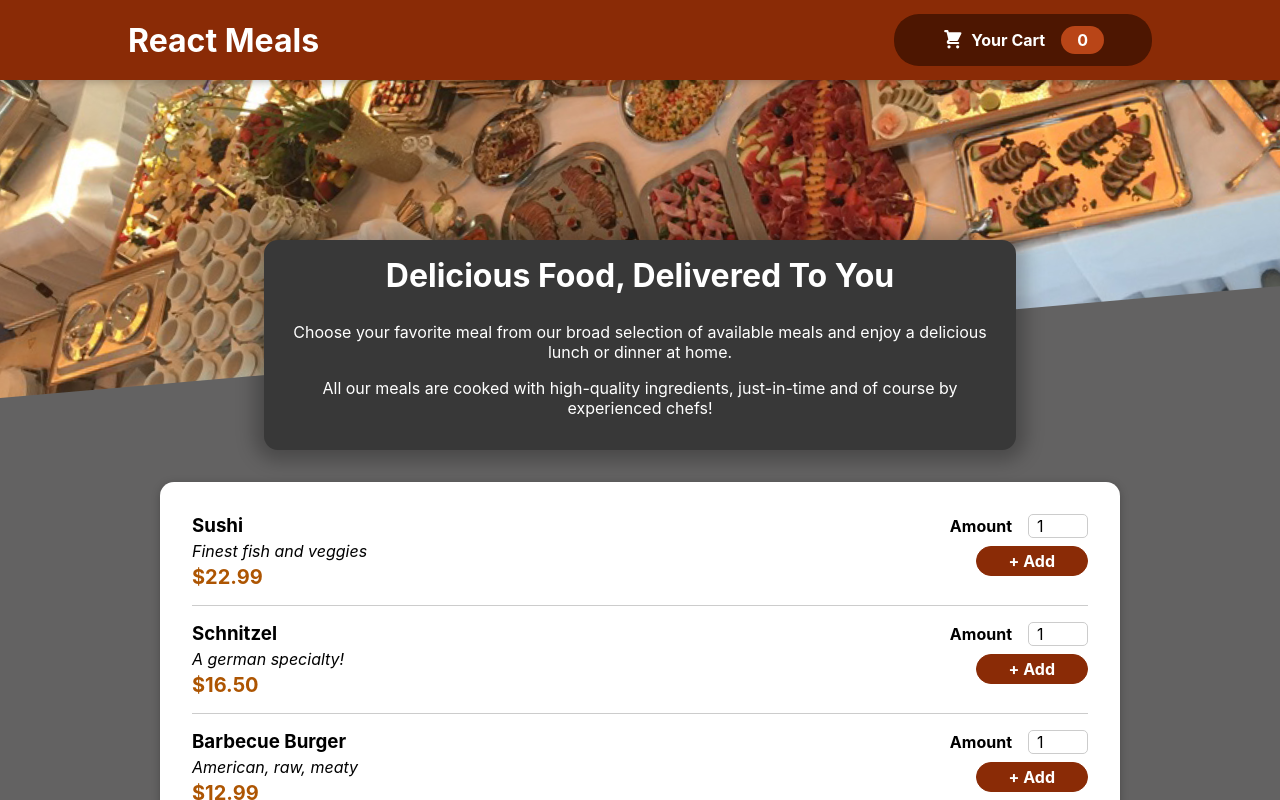
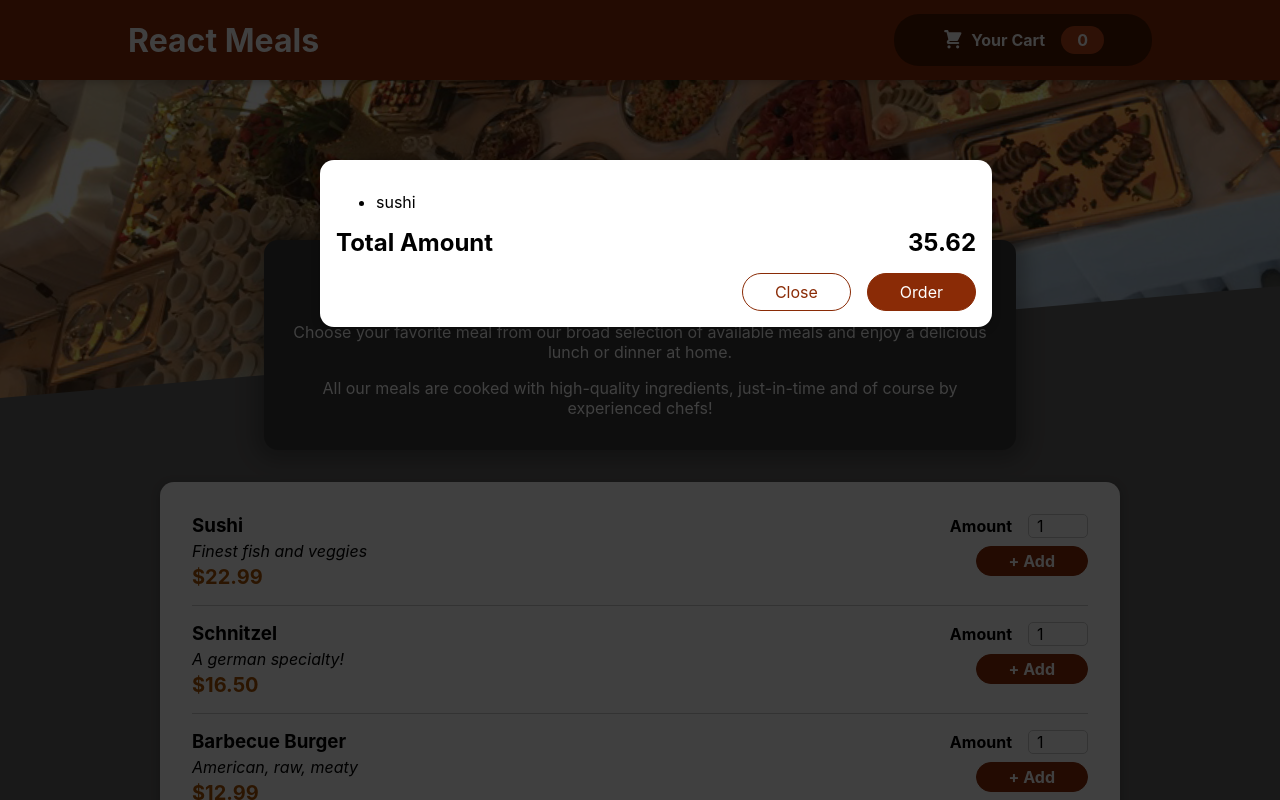
Before and after one commit to karthik-140/restaurant-website, a React (Create React App) app: page / in a window 1280 px wide. Shown: the top 800 px of the page. Built offline with nearby package versions, Linux system fonts and the light colour scheme.

Commit message:
adding-cart-cmp-using-modal-portal

```diff
--- a/public/index.html
+++ b/public/index.html
@@ -28,6 +28,7 @@
   </head>
   <body>
     <noscript>You need to enable JavaScript to run this app.</noscript>
+    <div id="overlays"></div>
     <div id="root"></div>
     <!--
       This HTML file is a template.
--- a/src/App.js
+++ b/src/App.js
@@ -2,10 +2,12 @@
 
 import Header from "./components/Layout/Header";
 import Meals from "./components/Meals/Meals";
+import Cart from "./components/Cart/Cart";
 
 function App() {
   return (
     <Fragment>
+      <Cart />
       <Header />
       <Meals />
     </Fragment>
--- /dev/null
+++ b/src/components/Cart/Cart.js
@@ -0,0 +1,27 @@
+import Modal from '../UI/Modal';
+import classes from './Cart.module.css';
+
+const Cart = (props) => {
+    const cartItems = (
+        <ul className={classes['cart-name']}>
+            {[{  id: 'c1', name: 'sushi', amount: 2, price: 12.99 },].map((item) =>
+                <li>{item.name}</li>
+            )}
+        </ul>
+    );
+    return (
+        <Modal>
+            {cartItems}
+            <div className={classes.total}>
+                <span>Total Amount</span>
+                <span>35.62</span>
+            </div>
+            <div className={classes.actions}>
+                <button className={classes['button--alt']}>Close</button>
+                <button className={classes.button}>Order</button>
+            </div>
+        </Modal>
+    )
+}
+
+export default Cart;
--- /dev/null
+++ b/src/components/Cart/Cart.module.css
@@ -0,0 +1,46 @@
+.cart-items {
+    list-style: none;
+    margin: 0;
+    padding: 0;
+    max-height: 20rem;
+    overflow: auto;
+  }
+
+  .total {
+    display: flex;
+    justify-content: space-between;
+    align-items: center;
+    font-weight: bold;
+    font-size: 1.5rem;
+    margin: 1rem 0;
+  }
+
+  .actions {
+    text-align: right;
+  }
+
+  .actions button {
+    font: inherit;
+    cursor: pointer;
+    background-color: transparent;
+    border: 1px solid #8a2b06;
+    padding: 0.5rem 2rem;
+    border-radius: 25px;
+    margin-left: 1rem;
+  }
+
+  .actions button:hover,
+  .actions button:active {
+    background-color: #5a1a01;
+    border-color: #5a1a01;
+    color: white;
+  }
+
+  .actions .button--alt {
+    color: #8a2b06;
+  }
+
+  .actions .button {
+    background-color: #8a2b06;
+    color: white;
+  }
--- /dev/null
+++ b/src/components/UI/Modal.js
@@ -0,0 +1,31 @@
+import { Fragment } from 'react';
+import ReactDOM from 'react-dom';
+
+import classes from './Modal.module.css';
+
+const BackDrop = (props) => {
+    return (
+        <div className={classes.backdrop}></div>
+    )
+}
+
+const ModalOverlay = (props) =>{
+    return (
+        <div className={classes.modal}>
+            <div className={classes.content}>{props.children}</div>
+        </div>
+    )
+}
+
+const portalElement = document.getElementById('overlays');
+
+const Modal = (props) => {
+    return (
+        <Fragment>
+            {ReactDOM.createPortal(<BackDrop />, portalElement)}
+            {ReactDOM.createPortal(<ModalOverlay>{props.children}</ModalOverlay>, portalElement)}
+        </Fragment>
+    )
+}
+
+export default Modal;
--- /dev/null
+++ b/src/components/UI/Modal.module.css
@@ -0,0 +1,40 @@
+.backdrop {
+    position: fixed;
+    top: 0;
+    left: 0;
+    width: 100%;
+    height: 100vh;
+    z-index: 20;
+    background-color: rgba(0, 0, 0, 0.75);
+  }
+
+  .modal {
+    position: fixed;
+    top: 20vh;
+    left: 5%;
+    width: 90%;
+    background-color: white;
+    padding: 1rem;
+    border-radius: 14px;
+    box-shadow: 0 2px 8px rgba(0, 0, 0, 0.25);
+    z-index: 30;
+    animation: slide-down 300ms ease-out forwards;
+  }
+
+  @media (min-width: 768px) {
+    .modal {
+      width: 40rem;
+      left: calc(50% - 20rem);
+    }
+  }
+
+  @keyframes slide-down {
+    from {
+      opacity: 0;
+      transform: translateY(-3rem);
+    }
+    to {
+      opacity: 1;
+      transform: translateY(0);
+    }
+  }
```
